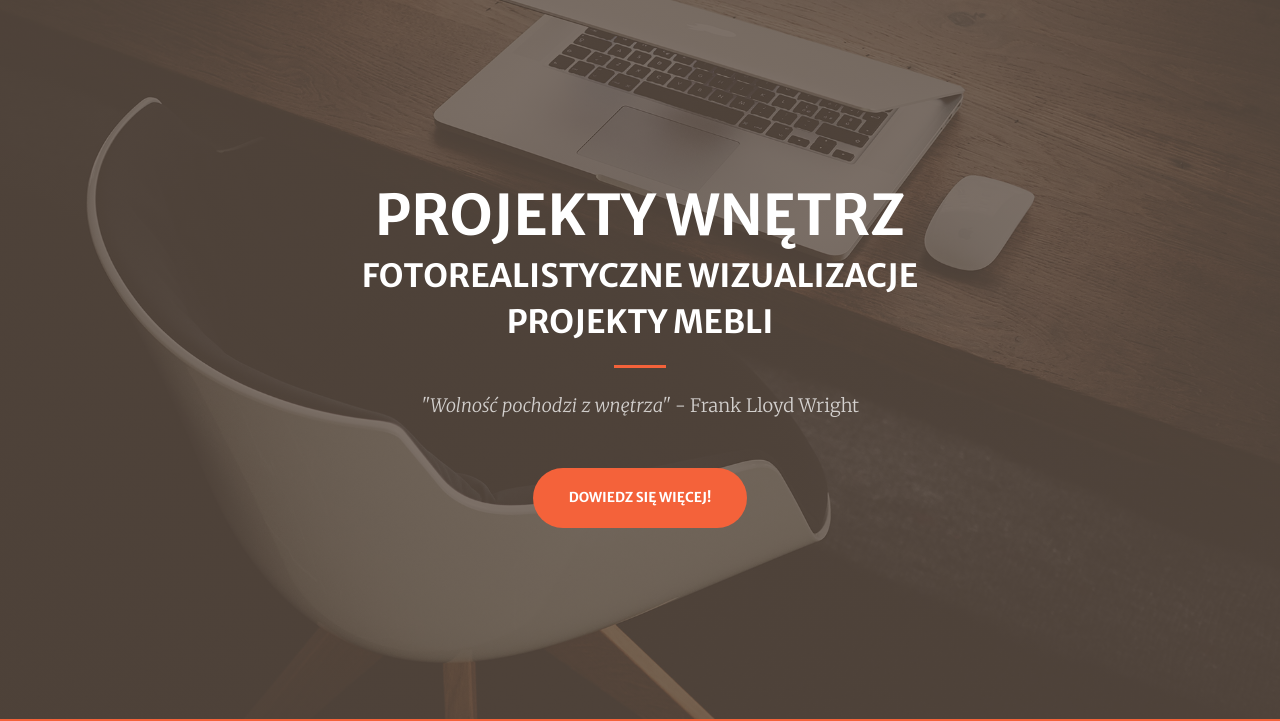
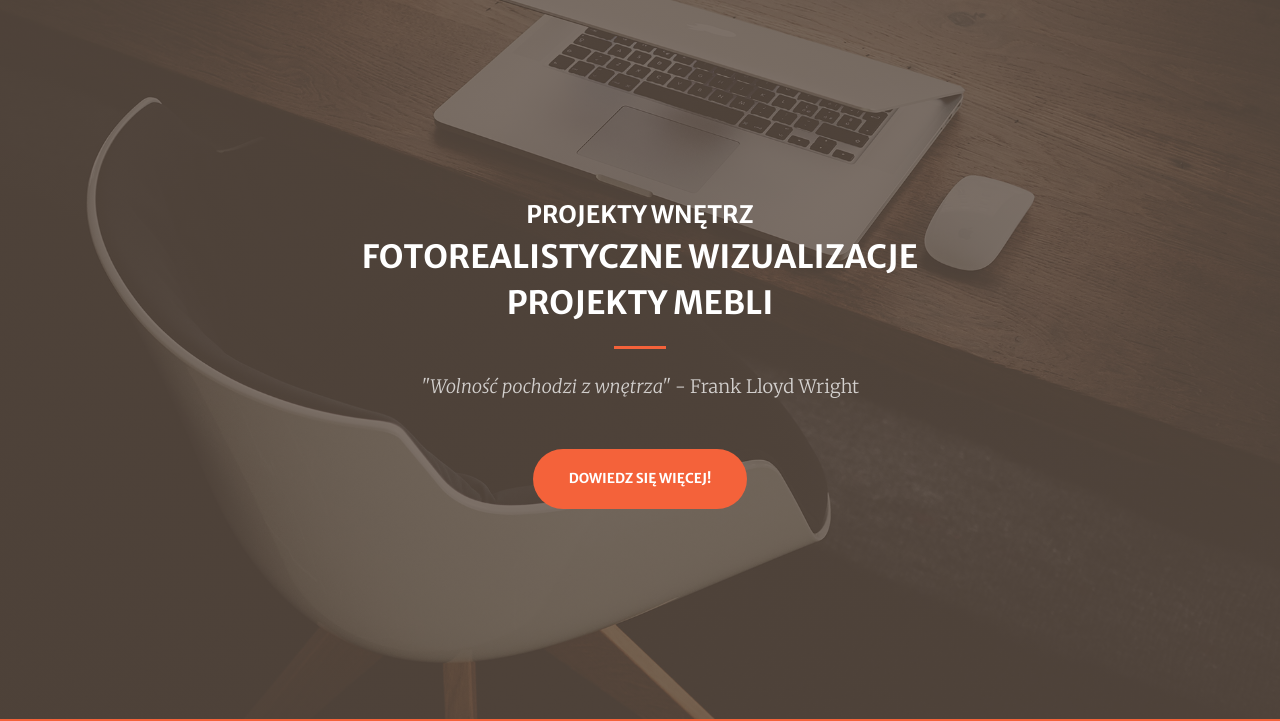
Before and after one commit to art-monkey/art-monkey.github.io, a website: page index.html in a window 1280 px wide. Shown: the part 81-802 px from the top of the page. Drawn offline with nearby package versions, Linux system fonts and the light colour scheme.

Commit message:
Update index.html

```diff
--- a/index.html
+++ b/index.html
@@ -64,7 +64,7 @@
     <div class="container h-100">
       <div class="row h-100 align-items-center justify-content-center text-center">
         <div class="col-lg-10 align-self-end">
-          <h1 class="text-uppercase text-white font-weight-bold">PROJEKTY WNĘTRZ</h1>
+          <h2 class="h4 text-uppercase text-white font-weight-bold">PROJEKTY WNĘTRZ</h2>
             <h2 class="text-uppercase text-white font-weight-bold">FOTOREALISTYCZNE WIZUALIZACJE</h2>
             <h2 class="text-uppercase text-white font-weight-bold">PROJEKTY MEBLI</h2>
           <hr class="divider my-4">
```
